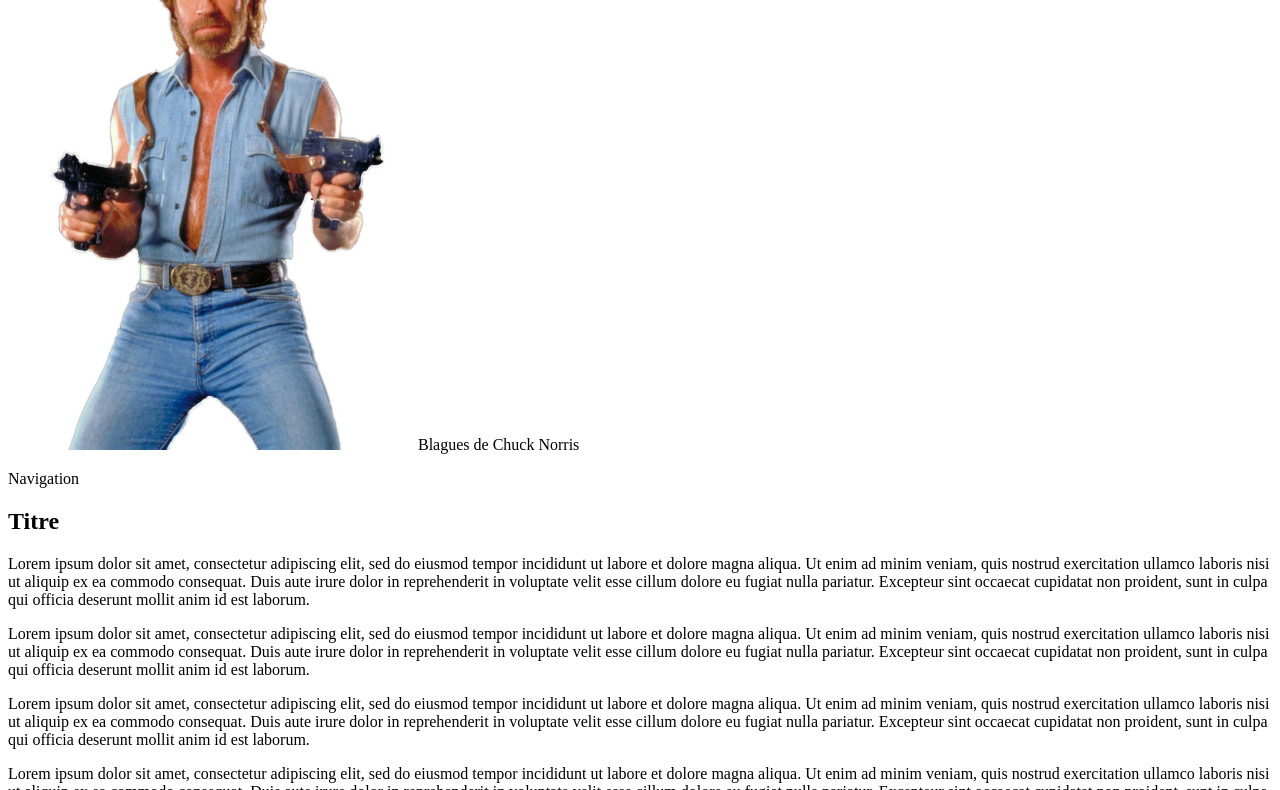
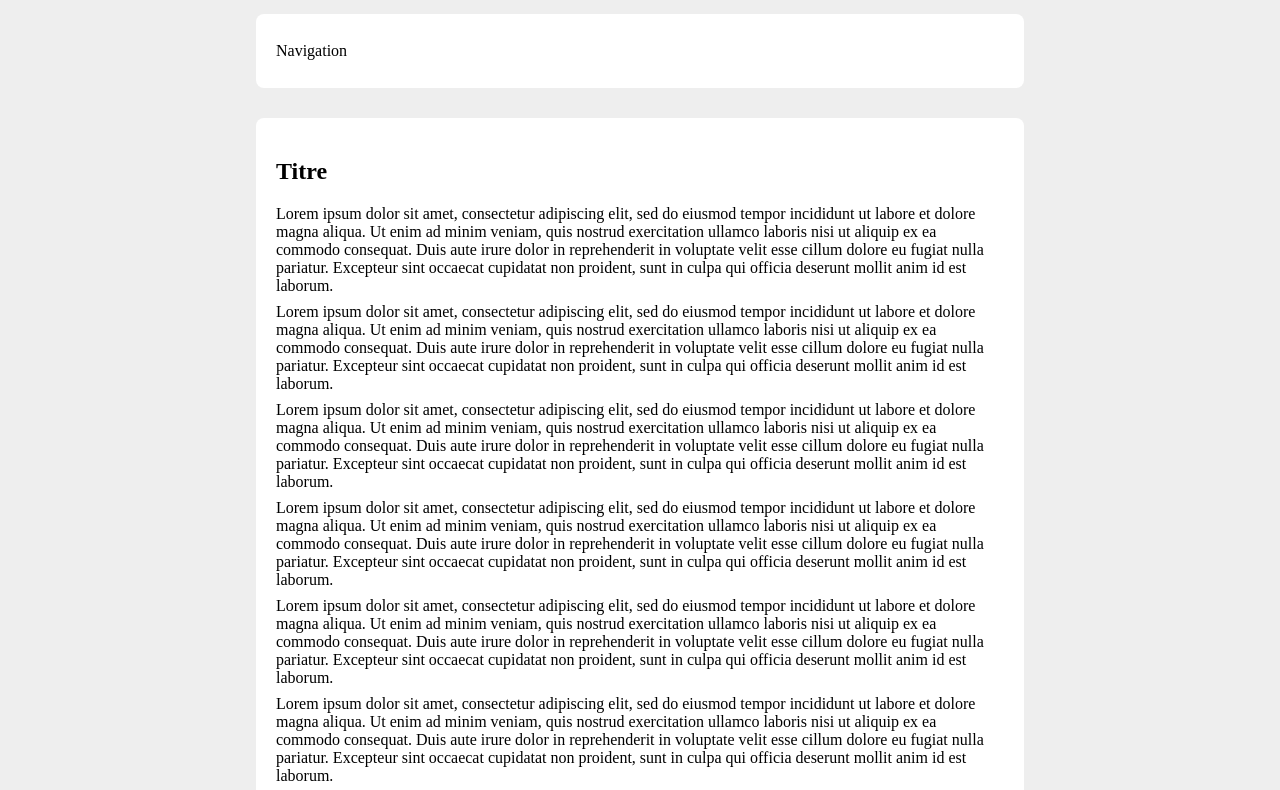
Before and after one commit to xaperret/bored, a plain HTML site: page frontend/index.html in a window 1280 px wide. Shown: the part 116-906 px from the top of the page. Drawn offline with Linux system fonts and the light colour scheme.

Commit message:
CSS implemented

```diff
--- a/frontend/index.html
+++ b/frontend/index.html
@@ -4,6 +4,7 @@
   <head>
     <meta charset="utf-8">
     <title>Blagues de Chuck Norris</title>
+    <link rel="stylesheet" type="text/css" href="res/css/style.css">
   </head>
   <body>
 
--- /dev/null
+++ b/frontend/res/css/style.css
@@ -0,0 +1,89 @@
+html, body {
+  margin: 0;
+  min-height: 100%;
+
+  background-color: #eee;
+}
+
+header, footer {
+  width: 100%;
+
+  color: white;
+  background-color: #5c81a9;
+}
+
+/* COMMON */
+
+p {
+  margin: 8px 0;
+}
+
+.container {
+  overflow: auto;
+  margin: 0 auto;
+  width: 768px;
+}
+
+/* HEADER */
+
+header {
+  position: fixed;
+  top: 0;
+
+  height: 100px;
+}
+
+header > .container {
+  height: 100%;
+}
+
+header > .container > img {
+  height: 100%;
+}
+
+header > .container > span {
+  position: absolute;
+
+  margin-left: 30px;
+  height: 100px;
+  line-height: 100px;
+
+  font-size: 2.5em;
+}
+
+/* NAVIGATION */
+
+nav {
+  padding-top: 130px;
+  padding-bottom: 30px;
+}
+
+/* MAIN */
+
+main {
+  margin: 0 auto;
+}
+
+.content {
+  padding: 20px;
+  border-radius: 8px;
+  background-color: white;
+}
+
+/* FOOTER */
+
+body {
+  position: relative;
+}
+
+main {
+  padding-bottom: 120px;
+}
+
+footer {
+  position: absolute;
+  bottom: 0;
+  height: 90px;
+  margin-top: 30px;
+  text-align: center;
+}
```
